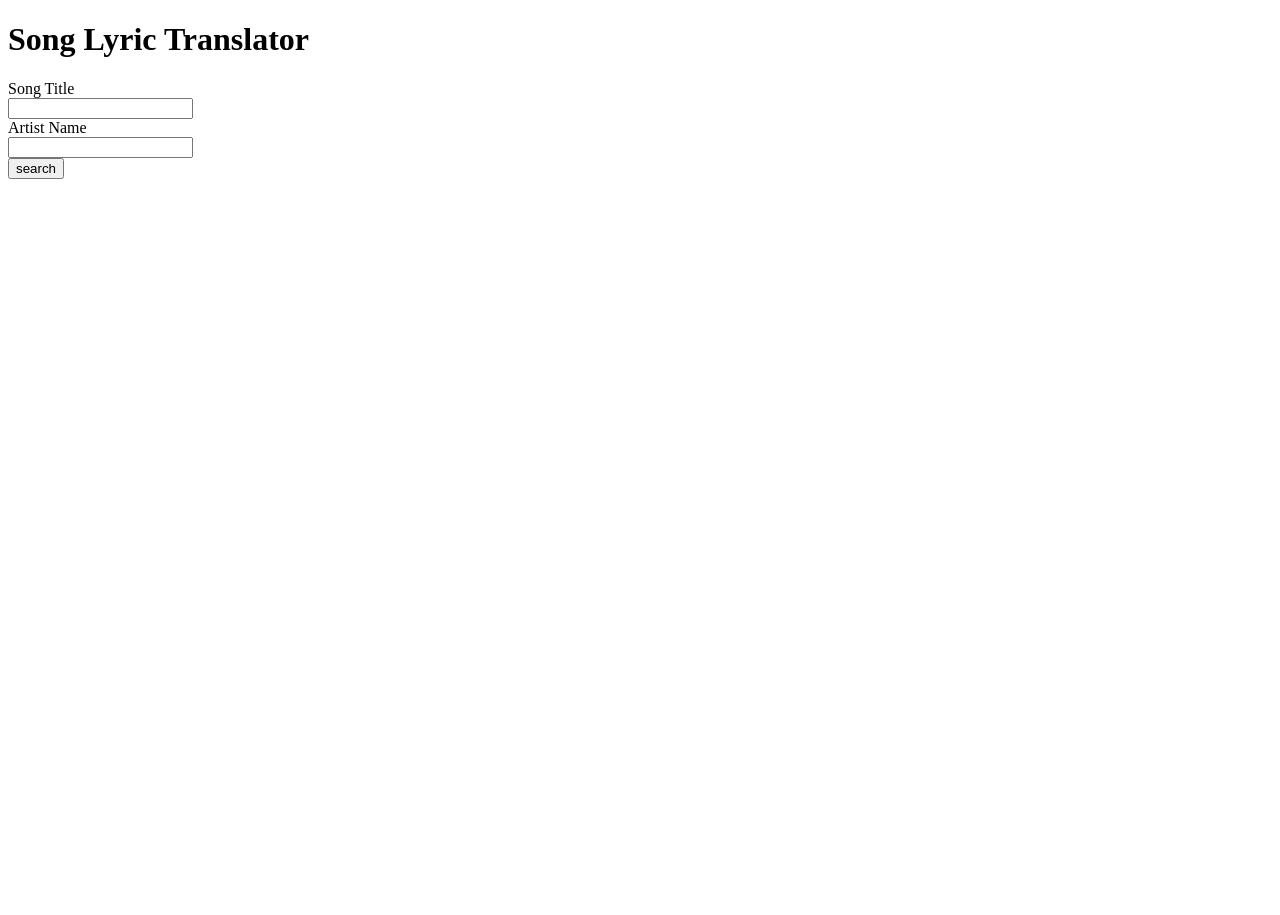
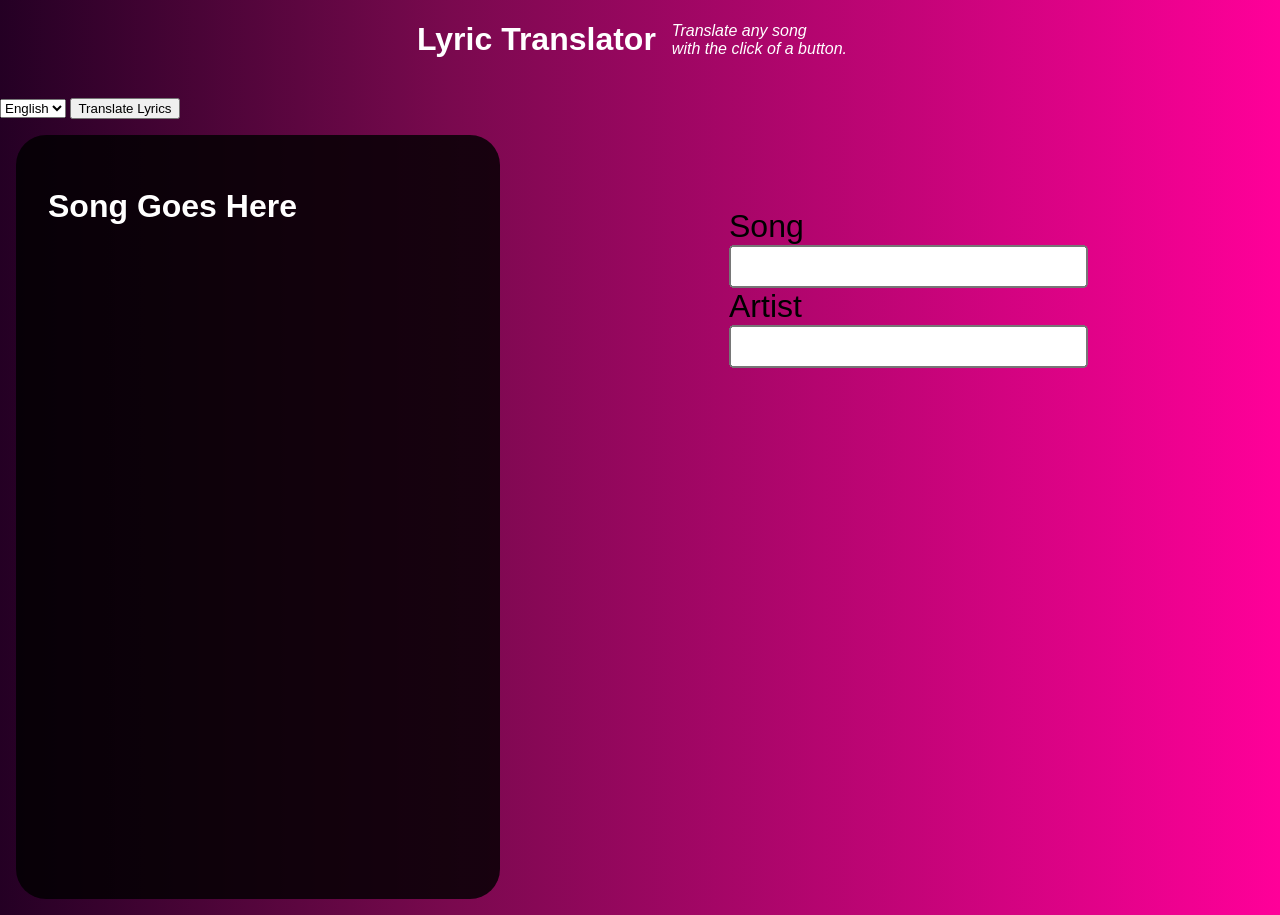
Before and after one commit to treecao/lyric-translator, a plain HTML site: page index.html in a window 1280 px wide. Before the commit the page ends 800 px from the top, so only its background shows below. Drawn offline with Linux system fonts and the light colour scheme; no server answers.

Commit message:
added html and css

```diff
--- a/assets/css/style.css
+++ b/assets/css/style.css
@@ -0,0 +1,55 @@
+body{
+  margin: 0;
+  padding: 0;
+  font-family: sans-serif;
+  overflow: hidden;
+  position: relative;
+  background: rgb(36, 0, 36);
+  background: linear-gradient(90deg, rgb(36, 0, 36) 0%, rgb(121, 9, 78) 35%, rgb(255, 0, 153) 100%);
+}
+
+.brand{
+  margin-top: 50%;
+  margin-left: 50%;
+  font-size: 25px;
+  color: #ff0090;
+}
+
+.heading{
+ display: flex;
+ justify-content: center;
+ color: #fff;
+ font-family: fantasy;
+}
+
+.content{
+ display: flex;
+ justify-content: center;
+ align-items: center;
+ margin: 1em;
+}
+
+.songSelector{
+  display: flex;
+  flex-direction: column;
+  align-items: center;
+  justify-content: center;
+  margin-top: 10%;
+  zoom: 200%;
+  float:right;
+  margin-right:15%;
+  justify-content: space-between;
+
+}
+
+.lyrics {
+  background: #000000d0;
+  color: white;
+  padding: 2em;
+  border-radius: 30px;
+  width: 100%;
+  max-width: 420px;
+  margin: 1em;
+  height: 700px;
+
+}
--- a/assets/js/script.js
+++ b/assets/js/script.js
@@ -10,3 +10,21 @@ fetch('https://songmeanings.p.rapidapi.com/?key=c6f85fcc6bmsh14916e6daadafd9p1db
 	.then(response => response.json())
 	.then(response => console.log(response))
 	.catch(err => console.error(err));
+
+
+	const selectTag = document.querySelectorAll("select");
+
+selectTag.forEach(selectTag => {
+	console.log(selectTag);
+});
+
+
+
+
+
+
+let apiKey = 'c6f85fcc6bmsh14916e6daadafd9p1db2b9jsnf63ac98ea77f'
+
+function getApi(){
+	var requestUrl = "google-translate1.p.rapidapi.com"
+}
--- a/index.html
+++ b/index.html
@@ -1,43 +1,41 @@
 <!DOCTYPE html>
 <html lang="en">
-<head>
-    <meta charset="UTF-8">
-    <meta http-equiv="X-UA-Compatible" content="IE=edge">
-    <meta name="viewport" content="width=device-width, initial-scale=1.0">
-    <title>Song Lyric Translator</title>
-<!-- css link -->
-    <link rel="stylesheet" href="assets\css\style.css">
-</head>
+  <head>
+    <meta charset="utf-8">
+    <title>DEV Music</title>
 
-<body>
-    <header>
-        <h1>Song Lyric Translator</h1>
-    </header>
+    <link rel="stylesheet" href="./assets/css/style.css">
+    <script src="./assets/js/script.js" defer> </script>
+  </head>
+  <body>
+    <header class="heading"> <h1>Lyric Translator</h1>
 
-    <main>
-<!-- insert search options here -->
-     <div class="card" id="">
+    <div class="content">
+      <em>Translate any song <br> with the click of a button.<br></em>
+    </div>
+  </header>
+    <div class="songSelector">
         <form>
-        <label for="fname">Song Title</label><br>
-        <input type="text" id="fname" name="fname"><br>
-        <label for="lname">Artist Name</label><br>
-        <input type="text" id="lname" name="lname">
+        <label for="song">Song</label><br>
+        <input type="text" id="songName" name="songName"><br>
+        <label for="artist">Artist</label><br>
+        <input type="text" id="artistName" name="artistName">
+        </form>
+    </div>
         <br>
-        <div class="search">
-        <button> search</button>
-        </div>
+        <div class="language" id="container"></div>
+        <select class="translate">
+          <option vale="en-US">English</option>
+          <option value="hi-IN">Hindi</option>
+          <option value="ne-NP">Nepali</option>
+        </select>
 
+        <button id="submit">Translate Lyrics</button>
+    </div>
+    <div class="lyrics" id="lyricsContainer">
+      <div class="lyricsHeader"></div>
+      <h1> Song Goes Here</h1>
+    </div>
 
-
-
-
-
-
-
-     </div>
-    </main>
-
-    <!-- JS link -->
-    <script> scr="assets\js\script.js"</script>
-</body>
+  </body>
 </html>
```
